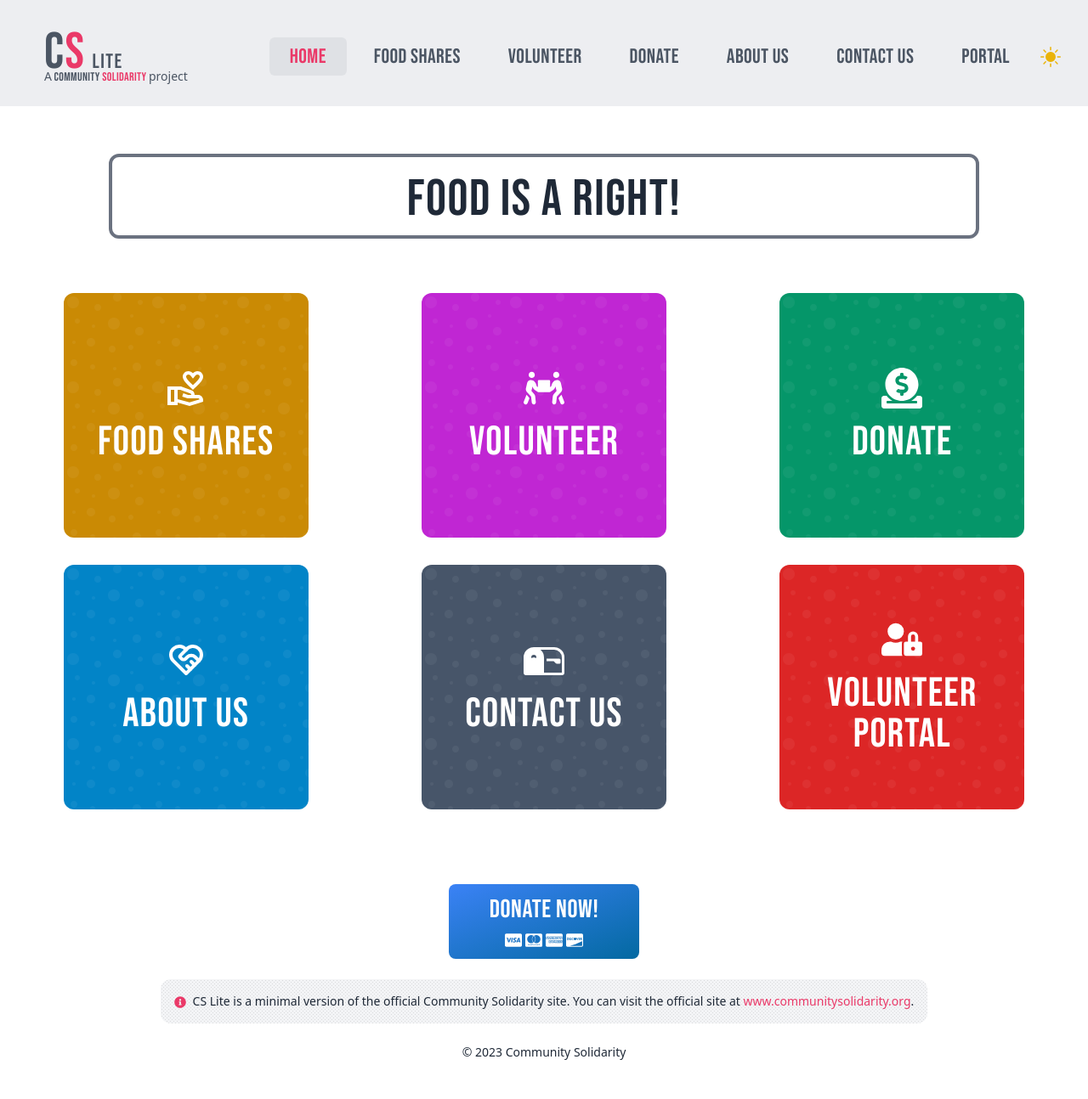
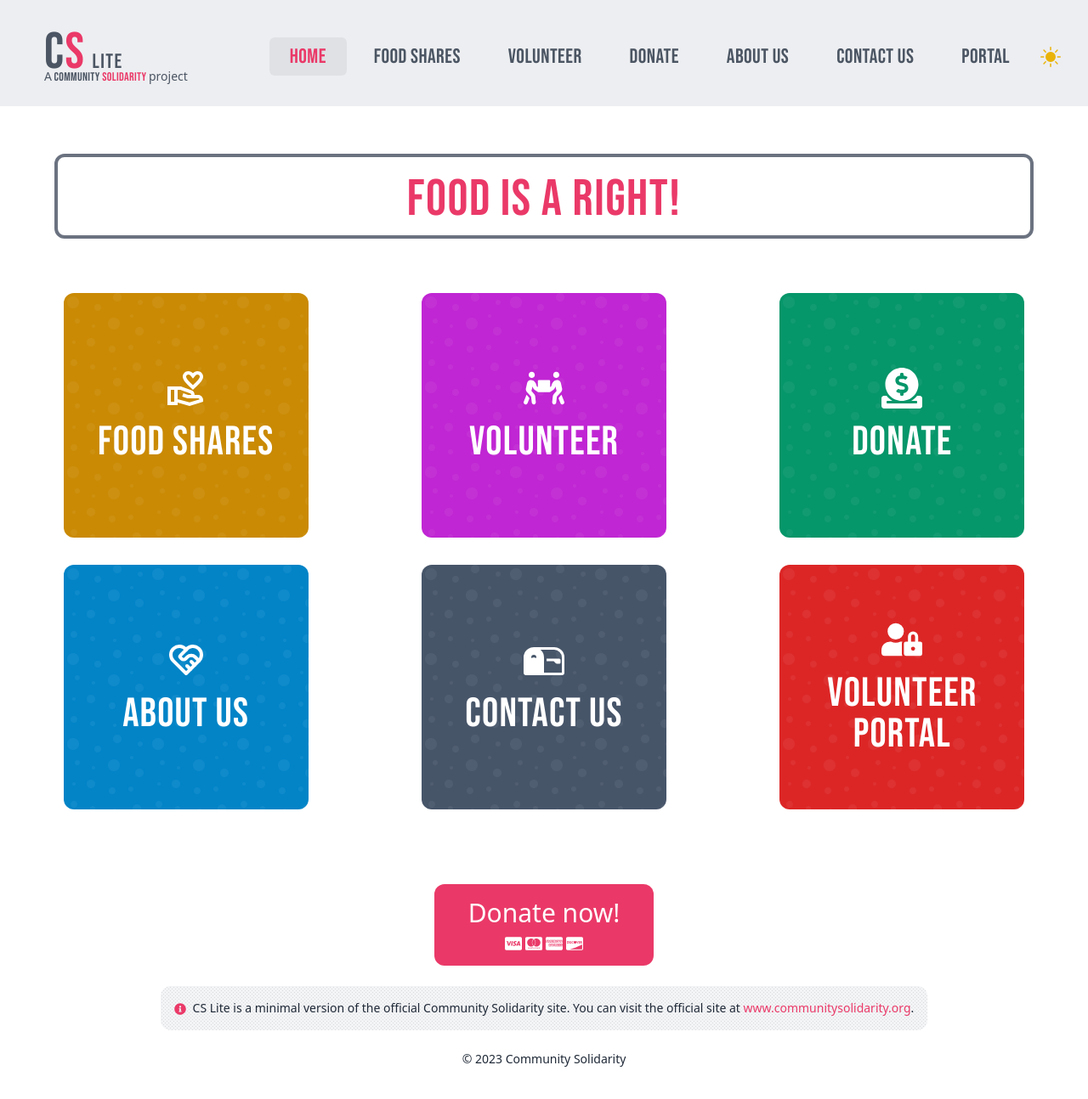
Before and after one commit to just214/cs-lite, a Next.js app: page / in a window 1280 px wide. Shown: the top 1294 px of the page at 85% size. Built offline with nearby package versions, Linux system fonts and the light colour scheme.

Commit message:
refactor: small style refinements

```diff
--- a/src/components/DonateButton.tsx
+++ b/src/components/DonateButton.tsx
@@ -36,7 +36,7 @@ export const DonateButton = () => (
       <input name="currency_code" type="hidden" value="USD" />
     </div>
 
-    <button type="submit" className="btn">
+    <button type="submit" className="bg-cs-pink text-white rounded-xl p-4">
       <div className="mx-6 flex flex-col items-center gap-2 justify-center">
         <span className="text-3xl">Donate now!</span>
         <div className="items-center gap-1 flex text-xl">
--- a/src/components/MissionCycleCard.tsx
+++ b/src/components/MissionCycleCard.tsx
@@ -24,7 +24,7 @@ export function MissionCycleCard() {
 
   const currentItem = values[currentIndex];
   return (
-    <p className="grid place-items-center display-text mb-8 text-4xl md:text-6xl rounded-xl p-3 max-w-5xl mx-auto h-24 md:h-auto border-4 border-color">
+    <p className="text-cs-pink grid place-items-center display-text mb-8 text-4xl md:text-6xl rounded-xl p-3 max-w-6xl mx-auto h-24 md:h-auto border-4 border-color">
       <span key={currentIndex} className="animate-fade -mt-1 md:mt-2">
         {currentItem}
       </span>
--- a/src/components/SectionTitle.tsx
+++ b/src/components/SectionTitle.tsx
@@ -1,6 +1,6 @@
 export const SectionTitle = (props: { children: React.ReactNode }) => {
   return (
-    <h2 className="inline-flex items-center text-5xl p-3 display-text text-white -rotate-2 mb-8 bg-cs-pink rounded-lg stripes">
+    <h2 className="inline-flex items-center text-3xl md:text-5xl p-3 display-text text-white -rotate-2 mb-8 bg-cs-pink rounded-lg stripes">
       {props.children}
     </h2>
   );
--- a/src/styles/globals.css
+++ b/src/styles/globals.css
@@ -55,7 +55,7 @@
   }
 
   .input {
-    @apply p-2 border-2 border-color rounded-lg mb-8 surface-alt;
+    @apply p-2 border-2 border-gray-300 dark:border-gray-700 rounded-lg mb-8 surface-alt;
   }
 
   .list {
--- a/tsconfig.json
+++ b/tsconfig.json
@@ -31,7 +31,7 @@
     "**/*.ts",
     "**/*.tsx",
     ".next/types/**/*.ts",
-    "src/scripts/fetch-cloudinary-resources.js"
+    "src/scripts/fetch-cloudinary-resources.ts"
   ],
   "exclude": [
     "node_modules"
```
